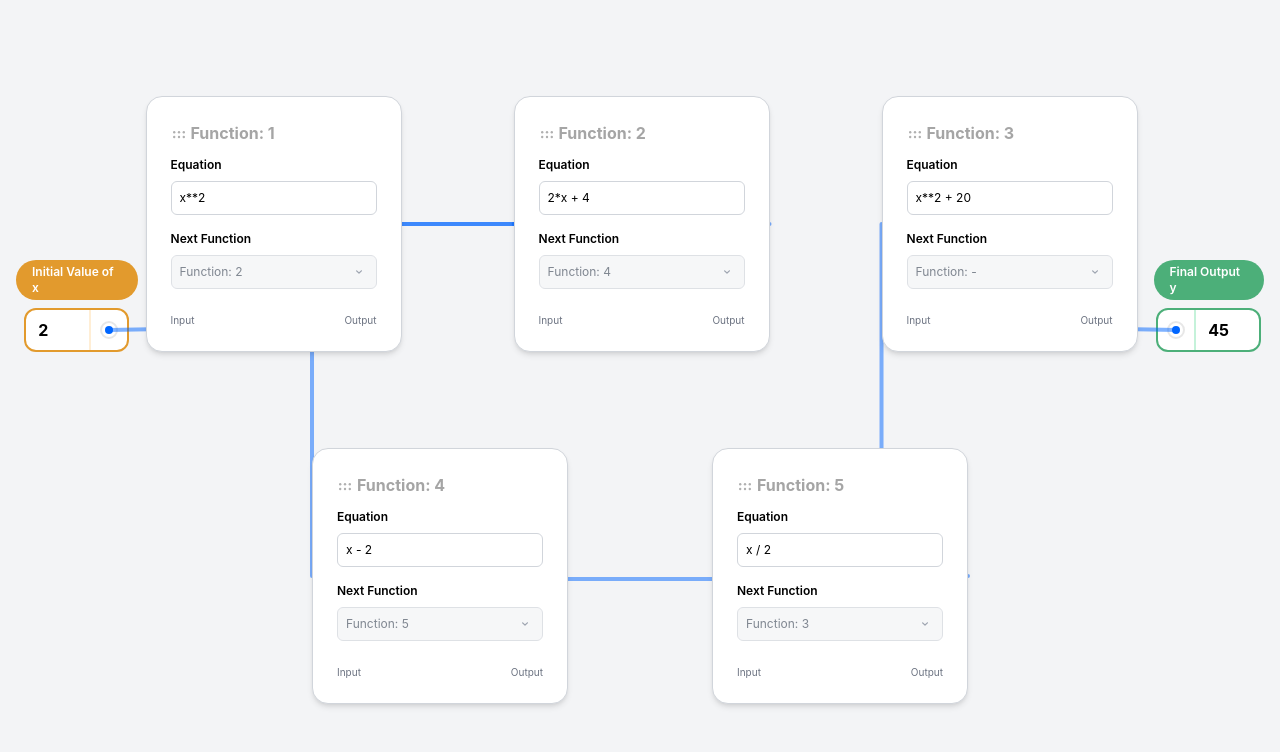
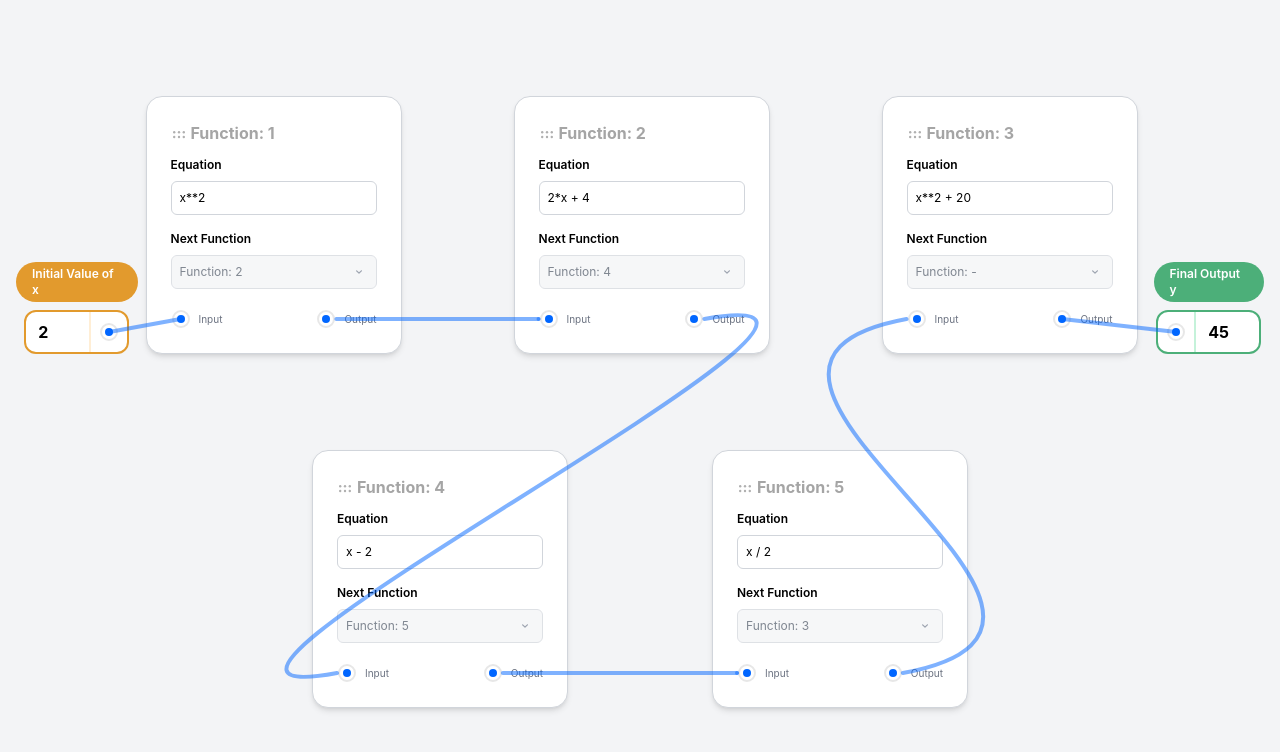
Before and after one commit to smilegupta/math-link, a React (Vite) app: page / in a window 1280 px wide. Shown: the top 752 px of the page. Built offline with nearby package versions, Linux system fonts and the light colour scheme.

Commit message:
feat: updated the lines

```diff
--- /dev/null
+++ b/src/components/Connector.tsx
@@ -0,0 +1,37 @@
+const Connector = ({
+  size = 50,
+  innerColor = "#0066FF",
+  outerColor = "#B0B0B0",
+  opacity = 0.3,
+}) => {
+  const outerRadius = size * 0.4; // Outer ring radius
+  const innerRadius = size * 0.2; // Inner circle radius
+  const strokeWidth = Math.max(1, size * 0.1); // Adjust stroke width for small sizes
+  const center = size / 2;
+
+  return (
+    <svg
+      width={size}
+      height={size}
+      viewBox={`0 0 ${size} ${size}`}
+      fill="none"
+      xmlns="http://www.w3.org/2000/svg"
+    >
+      {/* Outer ring */}
+      <circle
+        cx={center}
+        cy={center}
+        r={outerRadius}
+        stroke={outerColor}
+        strokeWidth={strokeWidth}
+        fill="none"
+        opacity={opacity}
+      />
+
+      {/* Inner solid circle */}
+      <circle cx={center} cy={center} r={innerRadius} fill={innerColor} />
+    </svg>
+  );
+};
+
+export default Connector;
--- a/src/components/FunctionCard.tsx
+++ b/src/components/FunctionCard.tsx
@@ -1,5 +1,6 @@
 // src/components/FunctionCard.tsx
 import React, { useState } from "react";
+import Connector from "./Connector";
 
 interface FunctionCardProps {
   id: number;
@@ -7,6 +8,8 @@ interface FunctionCardProps {
   setEquation: (id: number, value: string) => void;
   output?: number | string;
   nextFunction: string;
+  connectorRefInput?: (element: HTMLDivElement | null) => void;
+  connectorRefOutput?: (element: HTMLDivElement | null) => void;
 }
 
 const FunctionCard: React.FC<FunctionCardProps> = ({
@@ -14,6 +17,8 @@ const FunctionCard: React.FC<FunctionCardProps> = ({
   equation,
   setEquation,
   nextFunction,
+  connectorRefInput,
+  connectorRefOutput,
 }) => {
   const [inputValue, setInputValue] = useState<string>(equation);
   const [error, setError] = useState<string | null>(null);
@@ -100,9 +105,20 @@ const FunctionCard: React.FC<FunctionCardProps> = ({
         </div>
       </div>
 
-      <div className="flex justify-between w-full text-gray-500 text-xs mt-6">
-        <span>Input</span>
-        <span>Output</span>
+      <div className="flex justify-between w-full text-gray-500 text-xs mt-5 relative">
+        <div className="flex items-center gap-2">
+          <span ref={connectorRefInput}>
+            <Connector size={20} />
+          </span>{" "}
+          Input
+        </div>
+
+        <div className="flex items-center gap-2">
+          <span ref={connectorRefOutput}>
+            <Connector size={20} />
+          </span>{" "}
+          Output
+        </div>
       </div>
     </div>
   );
--- a/src/components/FunctionChain.tsx
+++ b/src/components/FunctionChain.tsx
@@ -1,5 +1,6 @@
 import React, { useState, useEffect, useRef } from "react";
 import FunctionCard from "./FunctionCard";
+import Connector from "./Connector";
 
 const INITIAL_VALUE = 2;
 
@@ -61,8 +62,8 @@ const FunctionChain: React.FC = () => {
     }
 
     const drawStraightLine = (
-      startElement: HTMLDivElement,
-      endElement: HTMLDivElement
+      startElement: HTMLDivElement | null,
+      endElement: HTMLDivElement | null
     ) => {
       if (startElement && endElement) {
         const startRect = startElement.getBoundingClientRect();
@@ -104,6 +105,46 @@ const FunctionChain: React.FC = () => {
       }
     };
 
+    const drawCurvedLine = (
+      startElement: HTMLDivElement | null,
+      endElement: HTMLDivElement | null
+    ) => {
+      if (startElement && endElement) {
+        const startRect = startElement.getBoundingClientRect();
+        const endRect = endElement.getBoundingClientRect();
+
+        const x1 = startRect.right;
+        const y1 = startRect.top + startRect.height / 2;
+        const x2 = endRect.left;
+        const y2 = endRect.top + endRect.height / 2;
+
+        const controlPointX1 = x1 + 275;
+        const controlPointY1 = y1 - 50;
+        const controlPointX2 = x2 - 270;
+        const controlPointY2 = y2 + 50;
+
+        const path = document.createElementNS(
+          "http://www.w3.org/2000/svg",
+          "path"
+        );
+        const d = `
+          M ${x1} ${y1}
+          C ${controlPointX1} ${controlPointY1}, ${controlPointX2} ${controlPointY2}, ${x2} ${y2}
+        `;
+
+        path.setAttribute("d", d);
+        path.setAttribute("fill", "none");
+        path.setAttribute("stroke", "#0066FF");
+        path.setAttribute("stroke-width", "4");
+        path.setAttribute("stroke-opacity", "0.5");
+        path.setAttribute("stroke-linecap", "round");
+
+        // Append to the SVG container
+        const svgContainer = document.getElementById("svg-lines");
+        svgContainer?.appendChild(path);
+      }
+    };
+
     const drawOffsetHorizontalLine = (
       startElement: HTMLDivElement | null,
       endElement: HTMLDivElement | null,
@@ -141,23 +182,13 @@ const FunctionChain: React.FC = () => {
       initialInputRef.current,
       cardRefs.current[0],
       10,
-      25
-    );
-    drawStraightLine(cardRefs.current[0], cardRefs.current[1]);
-    drawStraightLine(cardRefs.current[1], cardRefs.current[3]);
-    drawOffsetHorizontalLine(
-      cardRefs.current[3],
-      cardRefs.current[4],
-      125,
-      125
-    );
-    drawStraightLine(cardRefs.current[4], cardRefs.current[2]);
-    drawOffsetHorizontalLine(
-      cardRefs.current[2],
-      finalOutputRef.current,
-      25,
       10
     );
+    drawStraightLine(cardRefs.current[1], cardRefs.current[2]);
+    drawCurvedLine(cardRefs.current[3], cardRefs.current[6]);
+    drawStraightLine(cardRefs.current[7], cardRefs.current[8]);
+    drawCurvedLine(cardRefs.current[9], cardRefs.current[4]);
+    drawOffsetHorizontalLine(cardRefs.current[5], finalOutputRef.current, 10, 10);
   }, [outputs]);
 
   return (
@@ -185,35 +216,53 @@ const FunctionChain: React.FC = () => {
               </div>
             </div>
           </div>
-          <div ref={(el) => (cardRefs.current[0] = el as HTMLDivElement)}>
+          <div>
             <FunctionCard
               id={1}
               equation={equations[1]}
               setEquation={setEquation}
               output={outputs[1]}
               nextFunction="2"
+              connectorRefInput={(el) =>
+                (cardRefs.current[0] = el as HTMLDivElement)
+              }
+              connectorRefOutput={(el) =>
+                (cardRefs.current[1] = el as HTMLDivElement)
+              }
             />
           </div>
         </div>
 
-        <div ref={(el) => (cardRefs.current[1] = el as HTMLDivElement)}>
+        <div>
           <FunctionCard
             id={2}
             equation={equations[2]}
             setEquation={setEquation}
             output={outputs[2]}
             nextFunction="4"
+            connectorRefInput={(el) =>
+              (cardRefs.current[2] = el as HTMLDivElement)
+            }
+            connectorRefOutput={(el) =>
+              (cardRefs.current[3] = el as HTMLDivElement)
+            }
           />
         </div>
 
         <div className="flex gap-4 items-end">
-          <div ref={(el) => (cardRefs.current[2] = el as HTMLDivElement)}>
+          <div>
             <FunctionCard
               id={3}
               equation={equations[3]}
               setEquation={setEquation}
               output={outputs[3]}
               nextFunction="-"
+              connectorRefInput={(el) =>
+                (cardRefs.current[4] = el as HTMLDivElement)
+              }
+              connectorRefOutput={(el) =>
+                (cardRefs.current[5] = el as HTMLDivElement)
+              }
             />
           </div>
 
@@ -237,22 +286,34 @@ const FunctionChain: React.FC = () => {
       </div>
 
       <div className="flex space-x-36">
-        <div ref={(el) => (cardRefs.current[3] = el as HTMLDivElement)}>
+        <div>
           <FunctionCard
             id={4}
             equation={equations[4]}
             setEquation={setEquation}
             output={outputs[4]}
             nextFunction="5"
+            connectorRefInput={(el) =>
+              (cardRefs.current[6] = el as HTMLDivElement)
+            }
+            connectorRefOutput={(el) =>
+              (cardRefs.current[7] = el as HTMLDivElement)
+            }
           />
         </div>
-        <div ref={(el) => (cardRefs.current[4] = el as HTMLDivElement)}>
+        <div>
           <FunctionCard
             id={5}
             equation={equations[5]}
             setEquation={setEquation}
             output={outputs[5]}
             nextFunction="3"
+            connectorRefInput={(el) =>
+              (cardRefs.current[8] = el as HTMLDivElement)
+            }
+            connectorRefOutput={(el) =>
+              (cardRefs.current[9] = el as HTMLDivElement)
+            }
           />
         </div>
       </div>
@@ -261,39 +322,3 @@ const FunctionChain: React.FC = () => {
 };
 
 export default FunctionChain;
-
-const Connector = ({
-  size = 50,
-  innerColor = "#0066FF",
-  outerColor = "#B0B0B0",
-  opacity = 0.3,
-}) => {
-  const outerRadius = size * 0.4; // Outer ring radius
-  const innerRadius = size * 0.2; // Inner circle radius
-  const strokeWidth = Math.max(1, size * 0.1); // Adjust stroke width for small sizes
-  const center = size / 2;
-
-  return (
-    <svg
-      width={size}
-      height={size}
-      viewBox={`0 0 ${size} ${size}`}
-      fill="none"
-      xmlns="http://www.w3.org/2000/svg"
-    >
-      {/* Outer ring */}
-      <circle
-        cx={center}
-        cy={center}
-        r={outerRadius}
-        stroke={outerColor}
-        strokeWidth={strokeWidth}
-        fill="none"
-        opacity={opacity}
-      />
-
-      {/* Inner solid circle */}
-      <circle cx={center} cy={center} r={innerRadius} fill={innerColor} />
-    </svg>
-  );
-};
--- a/src/index.css
+++ b/src/index.css
@@ -11,3 +11,8 @@
   -webkit-font-smoothing: antialiased;
   -moz-osx-font-smoothing: grayscale;
 }
+#svg-lines {
+  position: absolute;
+  z-index: 10; /* or a value higher than other elements */
+  pointer-events: none; /* prevents interactions from blocking clicks on other elements */
+}
```
